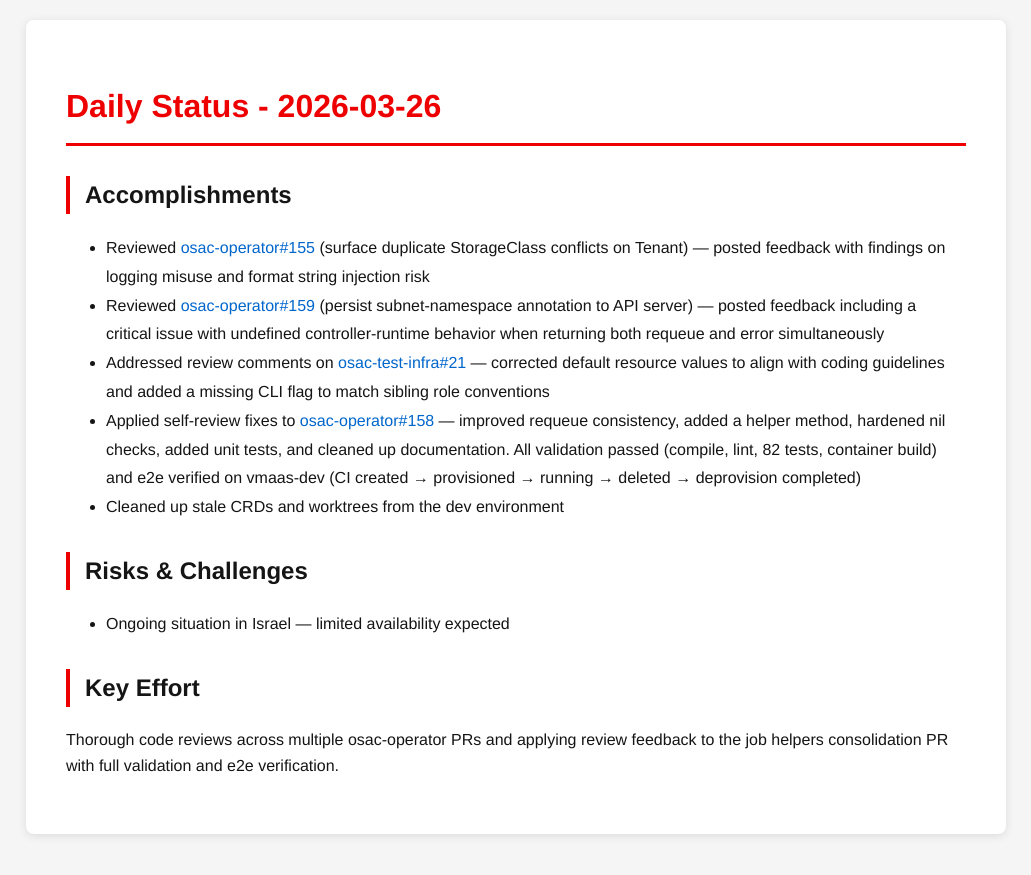
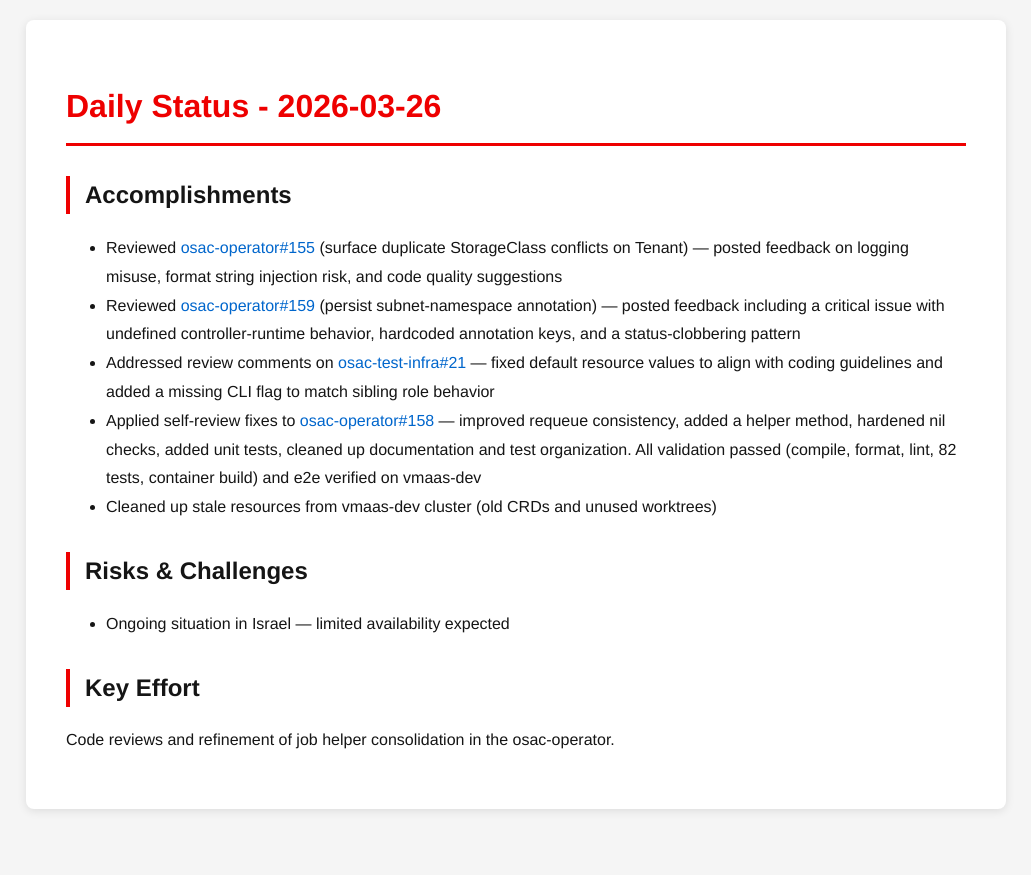
Before and after one commit to tzvatot/daily-status, a Jekyll site: the page built from 2026-03-26.md, in a window 1280 px wide. Shown: the top 875 px of the page, without its empty margins (124-1155 px from the left). Built offline with Jekyll 4.4.1, drawn with Linux system fonts in a browser that asks for light colours.

Commit message:
Daily status update - 2026-03-26

```diff
--- a/2026-03-26.md
+++ b/2026-03-26.md
@@ -7,14 +7,14 @@ date: 2026-03-26
 # Daily Status - 2026-03-26
 
 ## Accomplishments
-- Reviewed [osac-operator#155](https://github.com/osac-project/osac-operator/pull/155) (surface duplicate StorageClass conflicts on Tenant) — posted feedback with findings on logging misuse and format string injection risk
-- Reviewed [osac-operator#159](https://github.com/osac-project/osac-operator/pull/159) (persist subnet-namespace annotation to API server) — posted feedback including a critical issue with undefined controller-runtime behavior when returning both requeue and error simultaneously
-- Addressed review comments on [osac-test-infra#21](https://github.com/osac-project/osac-test-infra/pull/21) — corrected default resource values to align with coding guidelines and added a missing CLI flag to match sibling role conventions
-- Applied self-review fixes to [osac-operator#158](https://github.com/osac-project/osac-operator/pull/158) — improved requeue consistency, added a helper method, hardened nil checks, added unit tests, and cleaned up documentation. All validation passed (compile, lint, 82 tests, container build) and e2e verified on vmaas-dev (CI created → provisioned → running → deleted → deprovision completed)
-- Cleaned up stale CRDs and worktrees from the dev environment
+- Reviewed [osac-operator#155](https://github.com/osac-project/osac-operator/pull/155) (surface duplicate StorageClass conflicts on Tenant) — posted feedback on logging misuse, format string injection risk, and code quality suggestions
+- Reviewed [osac-operator#159](https://github.com/osac-project/osac-operator/pull/159) (persist subnet-namespace annotation) — posted feedback including a critical issue with undefined controller-runtime behavior, hardcoded annotation keys, and a status-clobbering pattern
+- Addressed review comments on [osac-test-infra#21](https://github.com/osac-project/osac-test-infra/pull/21) — fixed default resource values to align with coding guidelines and added a missing CLI flag to match sibling role behavior
+- Applied self-review fixes to [osac-operator#158](https://github.com/osac-project/osac-operator/pull/158) — improved requeue consistency, added a helper method, hardened nil checks, added unit tests, cleaned up documentation and test organization. All validation passed (compile, format, lint, 82 tests, container build) and e2e verified on vmaas-dev
+- Cleaned up stale resources from vmaas-dev cluster (old CRDs and unused worktrees)
 
 ## Risks & Challenges
 - Ongoing situation in Israel — limited availability expected
 
 ## Key Effort
-Thorough code reviews across multiple osac-operator PRs and applying review feedback to the job helpers consolidation PR with full validation and e2e verification.
+Code reviews and refinement of job helper consolidation in the osac-operator.
```
